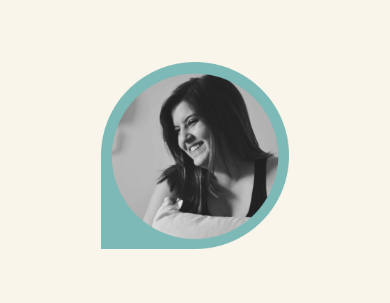
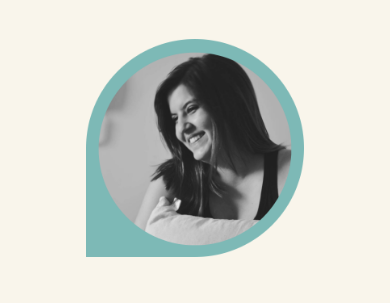
Before and after one commit to brufullin/portfolio, a plain HTML site: page index.html in a window 390 px wide. Shown: the part 84-387 px from the top of the page. Drawn offline with Linux system fonts and the light colour scheme; a web font is replaced by a local one.

Commit message:
paddings

```diff
--- a/styles/style.css
+++ b/styles/style.css
@@ -141,6 +141,7 @@ body {
     .apresentacao {
         flex-direction: column-reverse;
         padding: 10%;
+        padding-top: 4%;
     }
 
     .apresentacao__conteudo {
@@ -148,7 +149,7 @@ body {
     }
 
     .apresentacao__imagem {
-        width: 60%;
+        width: 70%;
     }
 
     .apresentacao__links__botao {
```
